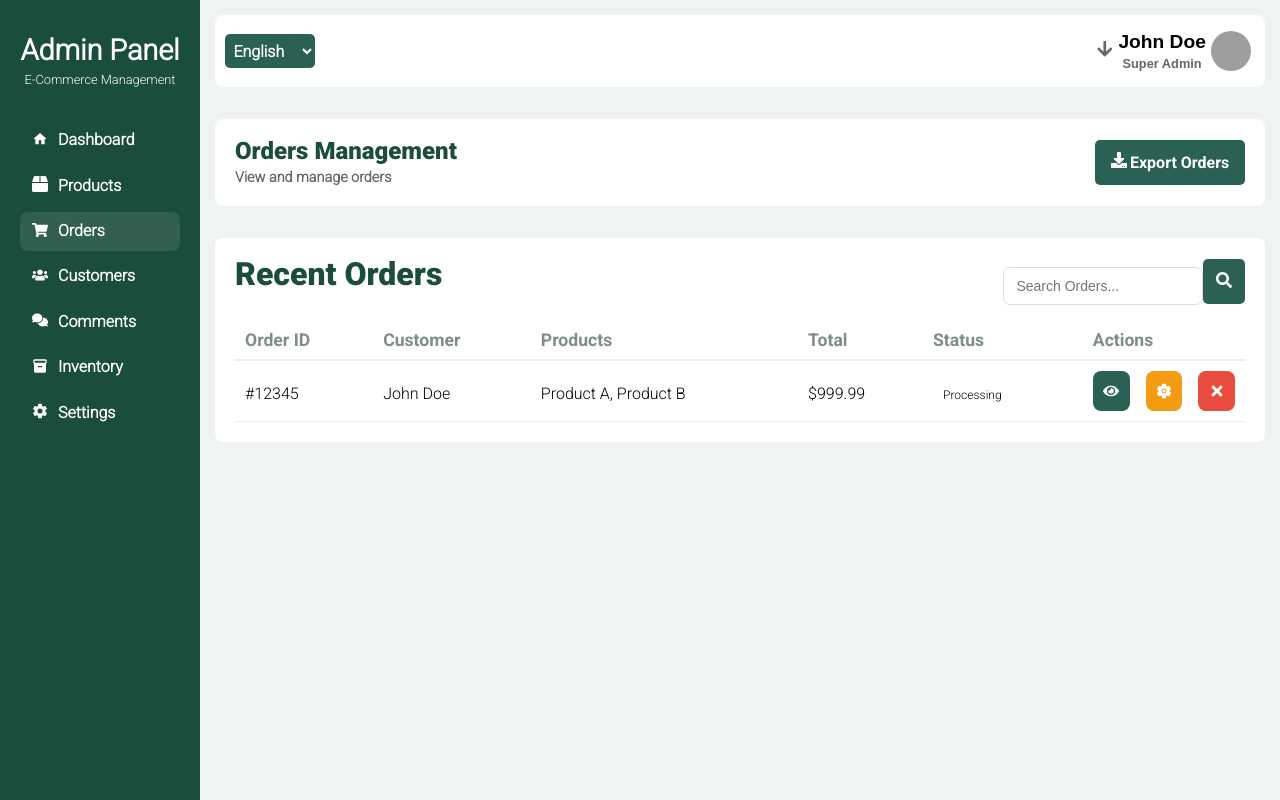
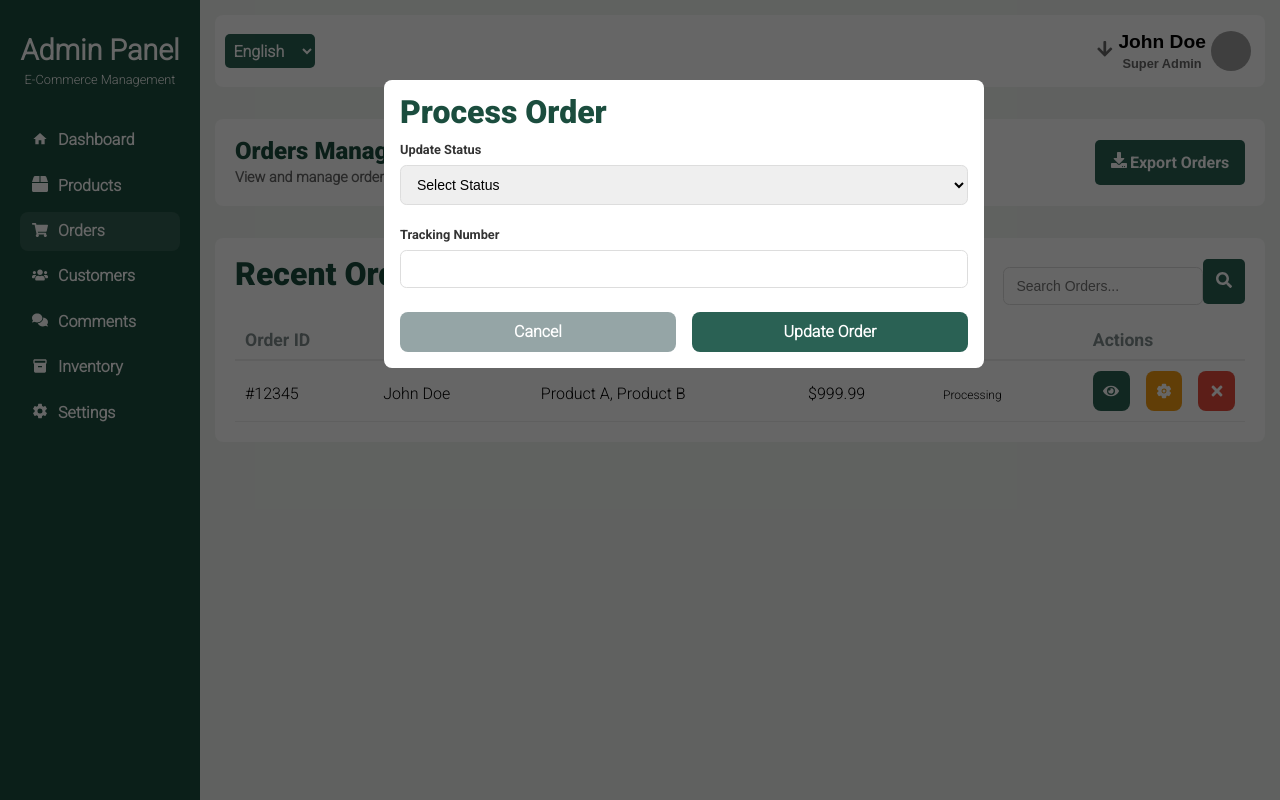
Before and after one commit to mohammadmehdidalvandii/Dashboard, a React (Vite) app in the folder frontend/dashboard/: page /Orders in a window 1280 px wide. Both pictures are taken after a click on the button 1163 px from the left and 391 px from the top of the page. Built offline with nearby package versions, Linux system fonts and the light colour scheme; grey boxes are pictures that could not be loaded.

Commit message:
created model Process is success for OrderList

```diff
--- a/frontend/dashboard/src/components/templates/orders/OrderList/OrderList.css
+++ b/frontend/dashboard/src/components/templates/orders/OrderList/OrderList.css
@@ -18,3 +18,37 @@
 .orderList table{
     margin-top: 1rem;
 }
+
+.processOrder{
+    display: block;
+    position: absolute;
+    left: 30%;
+    margin-top: 5rem;
+    width: 600px;
+}
+.processOrder_form{
+    display: block;
+    width: 100%;
+}
+.processOrder_form input{
+    display: block;
+    width: 100%;
+}
+
+
+@media (max-width : 992px) {
+    .processOrder{
+        width: 420px;
+    }
+}
+@media (max-width : 768px) {
+     .processOrder{
+        left: 20%;
+        width: 320px;
+    }
+}
+@media (max-width : 576px) {
+    .processOrder{
+        left: 10%;
+    }
+}
--- a/frontend/dashboard/src/components/templates/orders/OrderList/OrderList.jsx
+++ b/frontend/dashboard/src/components/templates/orders/OrderList/OrderList.jsx
@@ -3,10 +3,22 @@ import {IoSettings} from 'react-icons/io5'
 import './OrderList.css';
 import { NavLink } from 'react-router-dom';
 import { useTranslation } from 'react-i18next';
+import { useState } from 'react';
 
 
 function OrderList() {
     const { t } = useTranslation();
+
+    const [processModel , setProcessModel] = useState(false);
+
+    const showModelProcess = ()=>{
+        setProcessModel(true);
+    }
+
+    const removeModelProcess =()=>{
+        setProcessModel(false);
+    }
+
   return (
     <section className="orderList box">
             <div className="orderList_management">
@@ -40,7 +52,9 @@ function OrderList() {
                                 <NavLink to='/OrdersView' className='link btn_save'>
                                     <FaEye/>
                                 </NavLink>
-                                <button className='btn_setting'>
+                                <button className='btn_setting'
+                                onClick={showModelProcess}
+                                >
                                     <IoSettings/>
                                 </button>
                                 <button className='btn_delete'>
@@ -51,6 +65,35 @@ function OrderList() {
                         </tr>
                     </tbody>
                 </table>
+                {processModel &&(
+                <div className={processModel ? "bg_model show" : "'bg_model"}>
+                    <div className="processOrder model">
+                        <h5 className="title_header">Process Order</h5>
+                        <form action="" className="processOrder_form">
+                            <div className="form_group">
+                                <label className='form_label'>Update Status</label>
+                                <select className='form_input'>
+                                    <option value="">Select Status</option>
+                                    <option value="processing">Processing</option>
+                                    <option value="shipped">Shipped</option>
+                                    <option value="delivered">Delivered</option>
+                                    <option value="completed">Completed</option>
+                                </select>
+                            </div>
+                            <div className="form_group">
+                                <label className="form_label">Tracking Number</label>
+                                <input type="text" className="form_input" />
+                            </div>
+                            <div className="btn_action">
+                                <button className="btn_cancel"
+                                onClick={removeModelProcess}
+                                >Cancel</button>
+                                <button className="btn_save">Update Order</button>
+                            </div>
+                        </form>
+                    </div>
+                </div>
+                )}
             </div>
     </section>
   )
```
